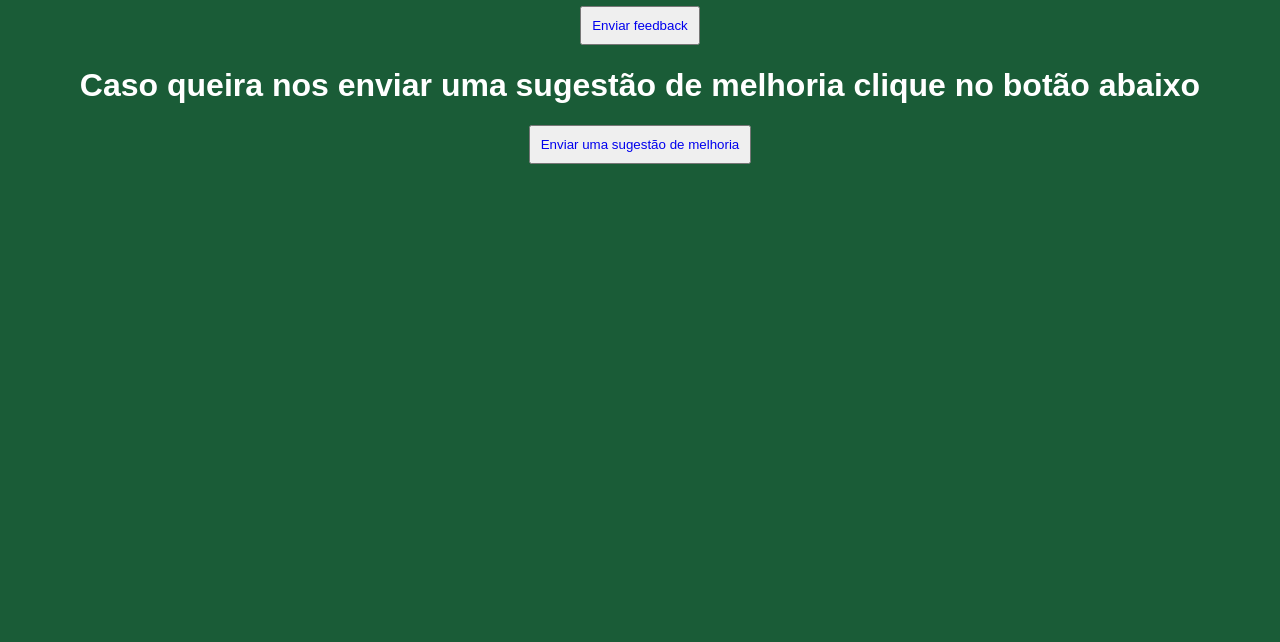
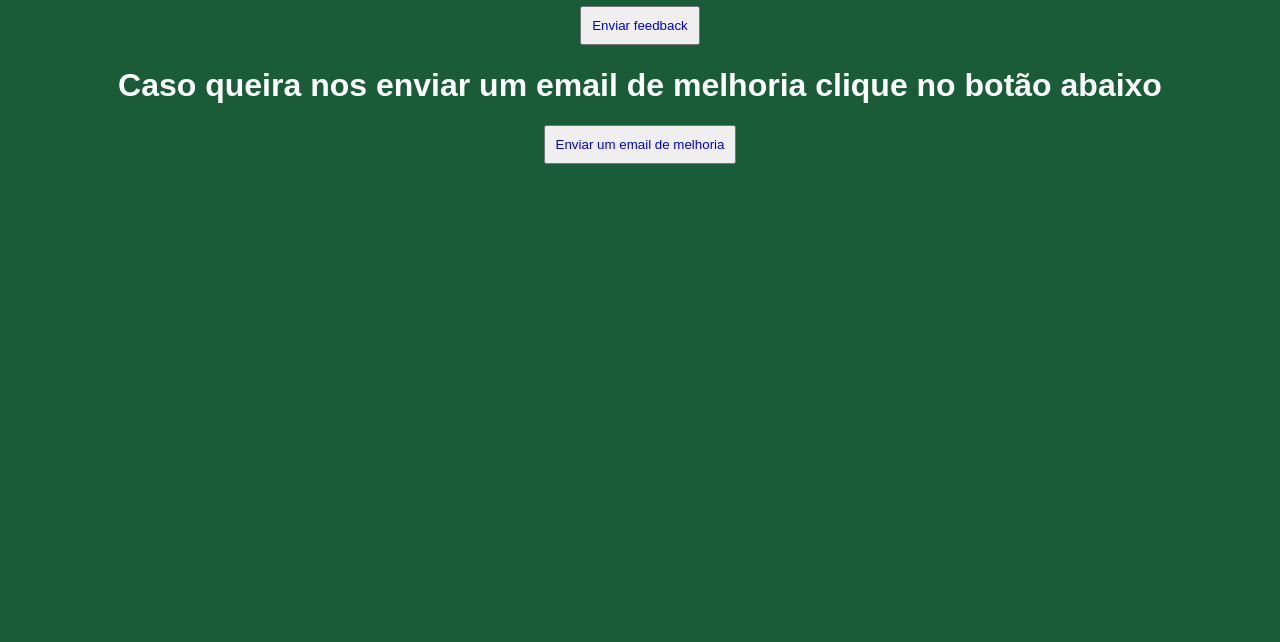
Before and after one commit to Breno-Pontes-2014/Android, a plain HTML site: page página de contato.html in a window 1280 px wide. Shown: the part 158-800 px from the top of the page. Drawn offline with Linux system fonts and the light colour scheme.

Commit message:
ajuste definitivo

```diff
--- a/página de contato.html
+++ b/página de contato.html
@@ -28,7 +28,8 @@
     <p>Essa é a página e contato.</p>
     <h1>Envie-nos um feedback clicando no botão abaixo</h1>
     <button><a href="feedback.html" target="_blank">Enviar feedback</a></button>
-    <h1>Caso queira nos enviar uma sugestão de melhoria clique no botão abaixo</h1>
-    <button><a href="https://mail.google.com/mail/u/0/#inbox?compose=new" target="_blank">Enviar uma sugestão de melhoria</a></button>
+    <h1>Caso queira nos enviar um email de melhoria clique no botão abaixo</h1>
+    <button><a href="https://mail.google.com/mail/u/0/#inbox?compose=GFrJzldBdsHhxMDsBFzHTJTKhzpcp
+        CMcnFtpwVvFfpJKrmVJTJlFpWxMSbnbHcKMFMJK" target="_blank">Enviar um email de melhoria</a></button>
 </body>
 </html>
```
